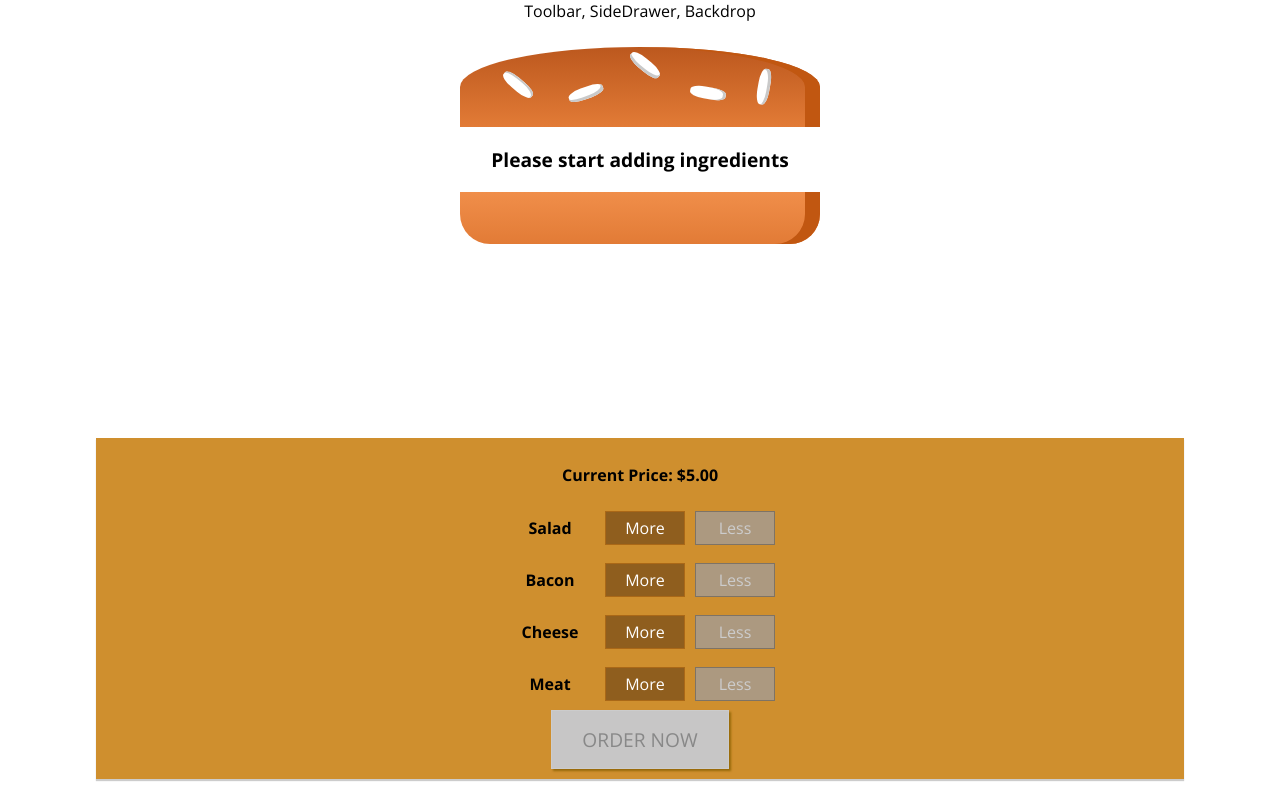
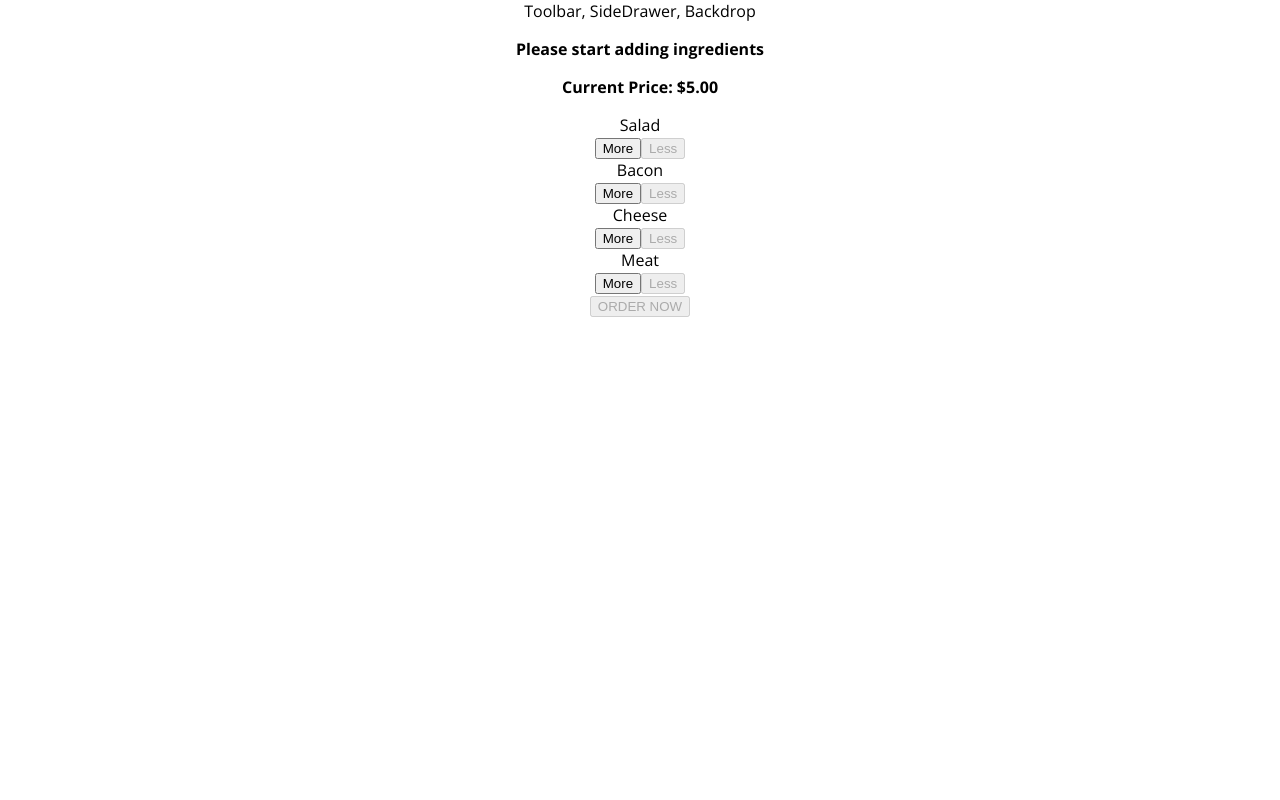
Before and after one commit to navvyboi/burgerbuilder, a React app: page / in a window 1280 px wide. Built offline with nearby package versions, Linux system fonts and the light colour scheme.

Commit message:
starting modal

```diff
--- a/src/components/Burger/BuildControls/BuildControl/BuildControl.js
+++ b/src/components/Burger/BuildControls/BuildControl/BuildControl.js
@@ -2,10 +2,10 @@ import React from 'react'
 import classes from './BuildControl.css'
 
 const buildControl = (props) => (
-    <div className='BuildControl'>
-        <div className='Label'>{props.label}</div>
-        <button className='More' onClick={props.added}>More</button>
-        <button className='Less' onClick={props.removed} disabled={props.disabled}>Less</button>
+    <div className={classes.BuildControl}>
+        <div className={classes.Label}>{props.label}</div>
+        <button className={classes.More} onClick={props.added}>More</button>
+        <button className={classes.Less} onClick={props.removed} disabled={props.disabled}>Less</button>
     </div>
 )
 
--- a/src/components/Burger/BuildControls/BuildControls.js
+++ b/src/components/Burger/BuildControls/BuildControls.js
@@ -10,7 +10,7 @@ const controls = [
 ]
 
 const buildControls = (props) => (
-    <div className='Controls'>
+    <div className={classes.Controls}>
         <p>Current Price: ${props.price.toFixed(2)}</p>
         {controls.map(control => <BuildControl
             label={control.Label}
@@ -18,7 +18,7 @@ const buildControls = (props) => (
             added={() => props.ingredientAdded(control.type)}
             removed={()=> props.ingredientRemoved(control.type)}
             disabled={props.disableInfo[control.type]}/>)}
-        <button className='OrderButton' disabled={!props.purchasable}>ORDER NOW</button>
+        <button className={classes.OrderButton} disabled={!props.purchasable}>ORDER NOW</button>
     </div>
 )
 
--- a/src/components/Burger/Burger.js
+++ b/src/components/Burger/Burger.js
@@ -16,7 +16,7 @@ const burger = (props) => {
     }
 
     return(
-        <div className='Burger'>
+        <div className={classes.Burger}>
             <BurgerIngredient type='bread-top'/>
             {transformedIngredients}
             <BurgerIngredient type='bread-bottom'/>
--- a/src/components/Burger/BurgerIngredient/BurgerIngredient.js
+++ b/src/components/Burger/BurgerIngredient/BurgerIngredient.js
@@ -9,27 +9,27 @@ class BurgerIngredient extends Component {
 
         switch (this.props.type) {
             case('bread-bottom'):
-                ingredient = <div className='BreadBottom'></div>
+                ingredient = <div className={classes.BreadBottom}></div>
                 break
             case('bread-top'):
                 ingredient = (
-                    <div className='BreadTop'>
-                        <div className='Seeds1'></div>
-                        <div className='Seeds2'></div>
+                    <div className={classes.BreadTop}>
+                        <div className={classes.Seeds1}></div>
+                        <div className={classes.Seeds2}></div>
                     </div>
                 )
                 break
             case('meat'):
-                ingredient = <div className='Meat'></div>
+                ingredient = <div className={classes.Meat}></div>
                 break
             case('cheese'):
-                ingredient = <div className='Cheese'></div>
+                ingredient = <div className={classes.Cheese}></div>
                 break
             case('bacon'):
-                ingredient = <div className='Bacon'></div>
+                ingredient = <div className={classes.Bacon}></div>
                 break
             case('salad'):
-                ingredient = <div className='Salad'></div>
+                ingredient = <div className={classes.Salad}></div>
                 break
             default:
                 ingredient = null;
--- a/src/components/Layout/Layout.js
+++ b/src/components/Layout/Layout.js
@@ -4,7 +4,7 @@ import classes from './Layout.css'
 const layout = (props) => (
     <>
     <div>Toolbar, SideDrawer, Backdrop</div>
-    <main className="Content">
+    <main className={classes.Content}>
         {props.children}
     </main>
     </>
```
Also changed, not shown: src/components/ui/Modal/Modal.js (added, +9 -0 lines), src/components/ui/Backdrop/Backdrop.js (added).
